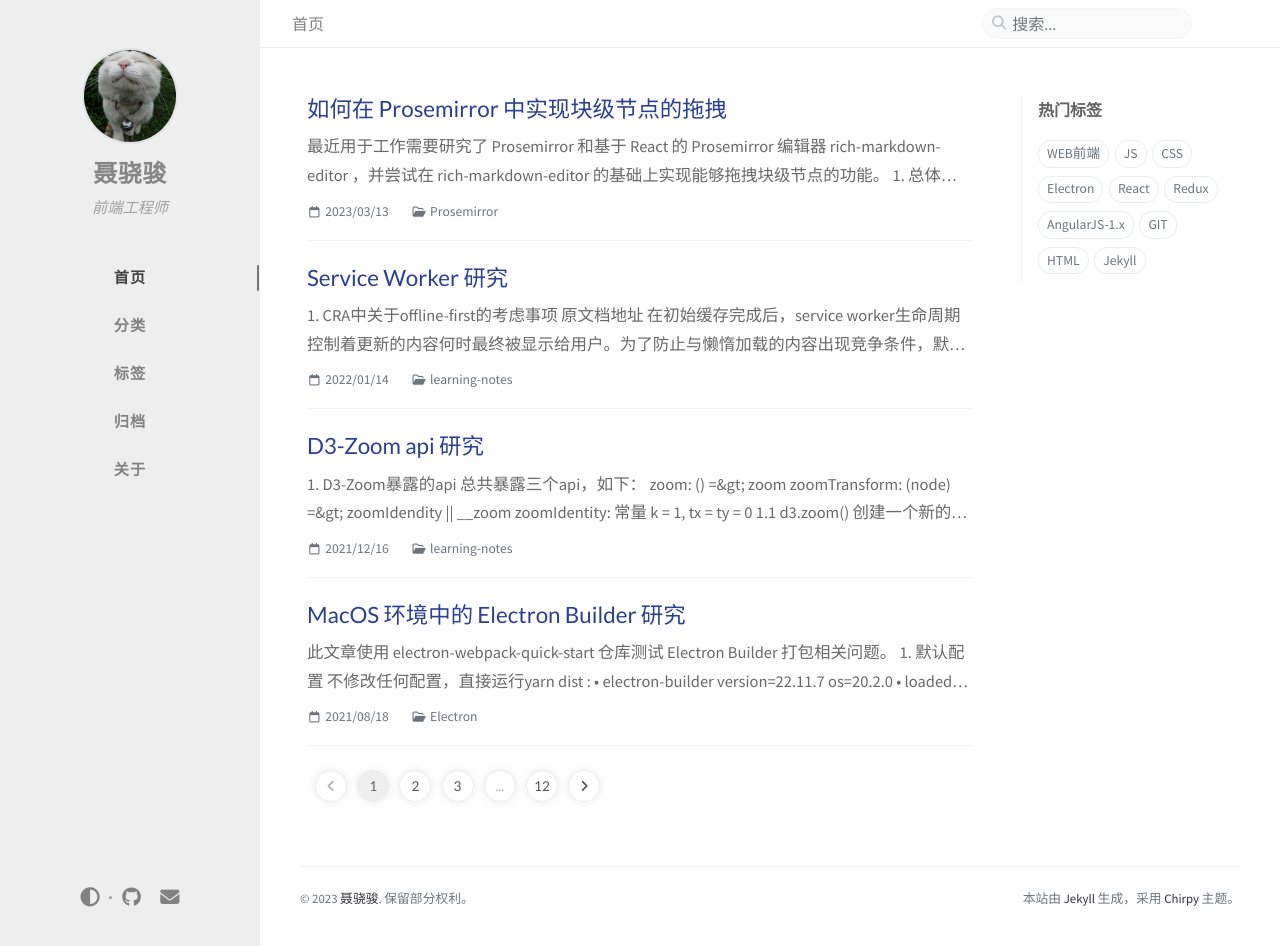
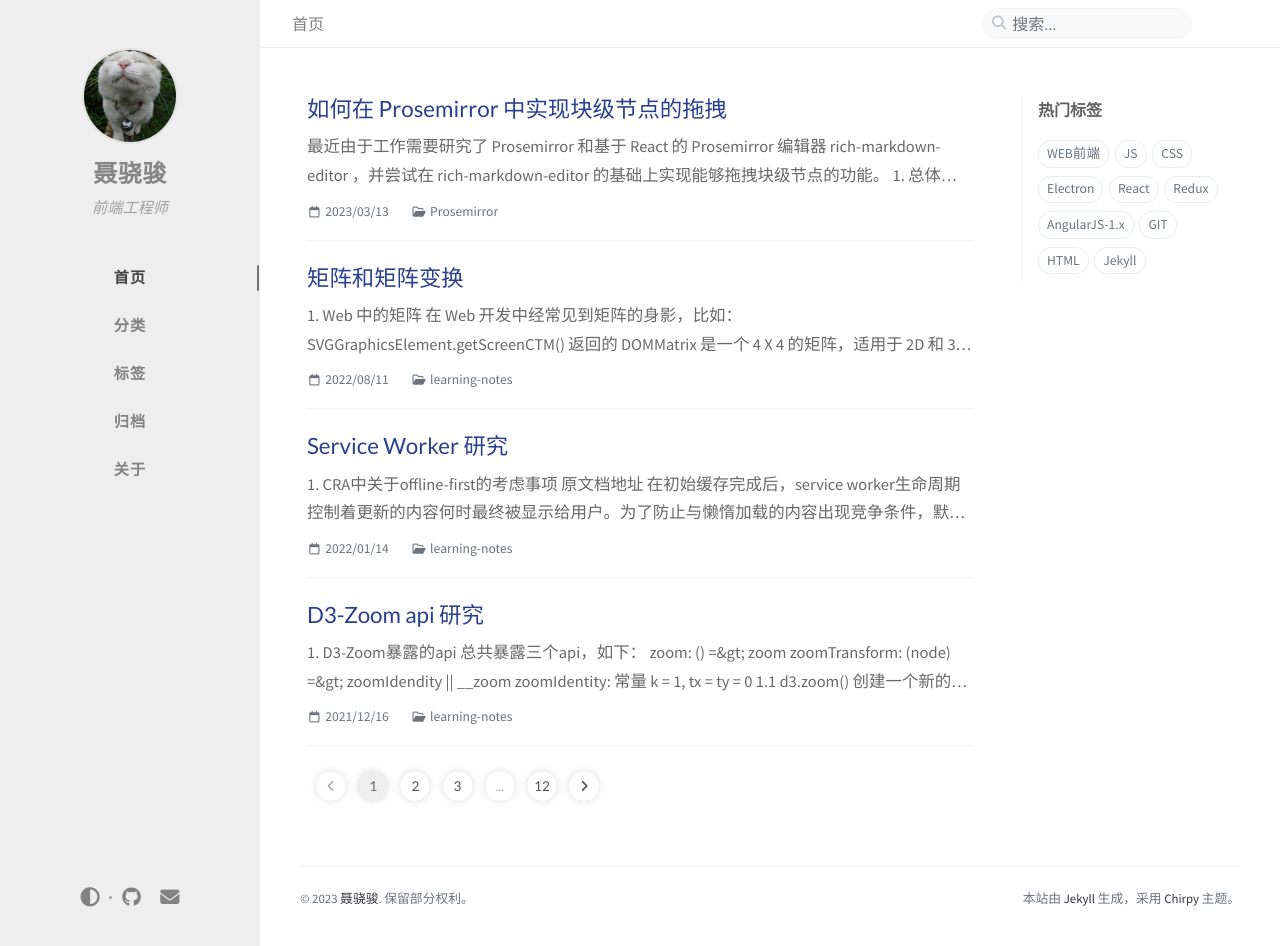
Before and after one commit to nxjniexiao/nxjniexiao.github.io, a Jekyll site: the page built from index.html, in a window 1280 px wide and 946 px high. Built offline with Jekyll 4.4.1, drawn with Linux system fonts in a browser that asks for light colours; the list of posts is cut into pages by our own code; comment, search, counter and statistics services are not loaded; some of the changed lines change nothing that is shown.

Commit message:
feat: add post what is matrix

```diff
--- /dev/null
+++ b/_posts/2022-08-11-what-is-matrix.markdown
@@ -0,0 +1,188 @@
+---
+layout: post
+title: 矩阵和矩阵变换
+date: 2022-08-11 10:03:00 +0800
+categories: learning-notes
+tags: Matrix
+math: true
+---
+
+
+## 1. Web 中的矩阵
+
+在 Web 开发中经常见到矩阵的身影，比如：
+
+- [SVGGraphicsElement.getScreenCTM()](https://developer.mozilla.org/en-US/docs/Web/API/SVGGraphicsElement#instance_methods) 返回的 [DOMMatrix](https://developer.mozilla.org/zh-CN/docs/Web/API/DOMMatrix) 是一个 `4 X 4` 的矩阵，适用于 2D 和 3D 操作，包括旋转和平移。
+
+- CSS 函数 `matrix(``a, b, c, d, tx, ty)` 指定了一个由 6 个值组成的 2D 变换矩阵。
+
+   **齐次坐标**下的表示为：$\begin{bmatrix} a & c & t_x \\\\ b & d & t_y \\\\ 0 & 0 & 1 \end{bmatrix}$
+
+为了搞清楚其含义，特意去学习了下 [GAMES101-现代计算机图形学入门-闫令琪](https://www.bilibili.com/video/BV1X7411F744/?p=2&vd_source=48560471c7e50b7002f592ca83ddaab4) 课程的前几节课，里面详细地讲了向量和矩阵的相关知识。
+
+## 2. 向量乘法
+
+### 2.1 向量点乘
+
+1. 几何定义:
+
+    $\vec a \cdot \vec b = \|\vec a\|\|\vec b\|cos \theta$
+
+    其中 $\|\vec a\|$ 和 $\|\vec b\|$ 分别表示 $\vec a$ 和 $\vec b$ 的模长，$\theta$ 表示两个向量之间的角度。
+
+    $cos \theta = \hat a \cdot \hat b$
+
+    其中 $\hat a$ 和 $\hat b$ 均为单位向量。
+
+2. 代数定义:
+
+    $\vec a \cdot \vec b = \vec a^T \vec b = \begin{pmatrix} x_a & y_a & z_a \end{pmatrix} \begin{pmatrix} x_b \\\\ y_b \\\\ z_b \end{pmatrix} = x_ax_b + y_ay_b + z_az_b$
+
+
+实际用途：
+
+1. 计算两个向量之间的夹角余弦。
+2. 计算一个向量到另一个向量的投影。
+3. 判断一个向量在另一个向量的前面或后面。
+
+### 2.2 向量叉乘
+
+1. 几何定义:
+
+     $\vec a \times \vec b = \|\|a\|\|\|\|b\|\|sin (\theta)n$
+
+    其中 $\theta$ 表示 a 和 b 在它们所定义的平面上的夹角，$\|\|a\|\|$ 和 $\|\|b\|\|$ 是向量的模长，n 为 a、b 所构成的平面的垂直单位向量，方向由右手定则决定。
+
+2. 代数定义:
+
+     $\vec a \times \vec b = A^* b = \underbrace {\begin{pmatrix} 0 & -z_a & y_a \\\\ z_a & 0 & -x_a \\\\ -y_a & x_a & 0 \end{pmatrix}}_{dual \ matrix \ of \ vector \ a} \begin{pmatrix} x_b \\\\ y_b \\\\ z_b \end{pmatrix} = \begin{pmatrix} y_az_b - y_bz_a \\\\ z_ax_b - x_az_b \\\\ x_ay_b - y_ax_b \end{pmatrix}$
+
+
+实际用途:
+
+1. 判断左右。
+2. 判断内外。
+
+## 3.缩放矩阵
+
+**等比缩小** `0.5`，下图中的 `s = 0.5` :
+
+![Untitled](/images/2022-08-11-what-is-matrix/1.png)
+
+用矩阵表示：
+
+$\begin{bmatrix} x^{\prime} \\\\ y^{\prime} \end{bmatrix} = \begin{bmatrix} 0.5 & 0 \\\\ 0 & 0.5
+\end{bmatrix} \begin{bmatrix}  x \\\\ y \end{bmatrix} = \begin {bmatrix} 0.5x \\\\ 0.5y \end{bmatrix}$
+
+**非等比缩放**：
+
+![Untitled](/images/2022-08-11-what-is-matrix/2.png)
+
+用矩阵表示：
+
+$\begin{bmatrix} x^{\prime} \\\\ y^{\prime} \end{bmatrix} = \begin{bmatrix} 0.5 & 0 \\\\ 0 & 1
+\end{bmatrix} \begin{bmatrix}  x \\\\ y \end{bmatrix} = \begin{bmatrix} 0.5x \\\\ y \end{bmatrix}$
+
+## 4.对称矩阵
+
+沿 `y` 轴对称:
+
+![Untitled](/images/2022-08-11-what-is-matrix/3.png)
+
+用矩阵表示：
+
+$\begin{bmatrix} x^{\prime} \\\\ y^{\prime} \end{bmatrix} = \begin{bmatrix} -1 & 0 \\\\ 0 & 1
+\end{bmatrix} \begin{bmatrix}  x \\\\ y \end{bmatrix} = \begin{bmatrix} -x \\\\ y \end{bmatrix}$
+
+## 5.切变矩阵
+
+沿 `x` 轴切边:
+
+![Untitled](/images/2022-08-11-what-is-matrix/4.png)
+
+提示：
+
+1. 在 `y = 0` 处的水平移动是 `0` 。
+2. 在 `y = 1` 处的水平移动是 `a` 。
+3. 垂直移动始终为 `0` 。
+
+因此变化后的 x/y 坐标满足：
+
+$x^{\prime} = x + ay$
+
+$y^{\prime} = y$
+
+用矩阵表示：
+
+$\begin{bmatrix} x^{\prime} \\\\ y^{\prime} \end{bmatrix} = \begin{bmatrix} 1 & a \\\\ 0 & 1
+\end{bmatrix} \begin{bmatrix}  x \\\\ y \end{bmatrix} = \begin{bmatrix} x + ay \\\\ y \end{bmatrix}$
+
+## 6.旋转矩阵
+
+逆时针旋转 $45^{\circ}$ :
+
+![Untitled](/images/2022-08-11-what-is-matrix/5.png)
+
+**推导过程**：
+
+![Untitled](/images/2022-08-11-what-is-matrix/6.png)
+
+坐标变化：
+
+1. 左上角 $[0, \ 1]$ 变为  $[-sin\theta, \ cos\theta]$
+
+    $\begin{bmatrix} a & c \\\\ b & d \end{bmatrix}\begin{bmatrix} 0 \\\\ 1 \end{bmatrix} = \begin{bmatrix} -sin\theta \\\\ cos\theta \end{bmatrix}$
+
+    由  $a\cdot0 + c\cdot1 = -sin\theta$ 得出 $c=-sin\theta$ 。
+
+    由  $b\cdot0 + d\cdot1 = cos\theta$ 得出 $d=cos\theta$ 。
+
+2. 右下角 $[1, \ 0]$ 变为  $[cos\theta, \ sin\theta]$
+
+    $\begin{bmatrix} a & c \\\\ b & d \end{bmatrix}\begin{bmatrix} 1 \\\\ 0 \end{bmatrix} = \begin{bmatrix} cos\theta \\\\ sin\theta \end{bmatrix}$
+
+    由  $a\cdot1 + c\cdot0 = cos\theta$ 得出 $a=cos\theta$ 。
+
+    由  $b\cdot1 + d\cdot0 = sin\theta$ 得出 $b=sin\theta$ 。
+
+
+**因此逆时针旋转一个角度 $\theta$ 的变换矩阵为** :
+
+$\begin{bmatrix} x^{\prime} \\\\ y^{\prime} \end{bmatrix} = \begin{bmatrix} cos \theta & -sin \theta \\\\ sin \theta & cos \theta
+\end{bmatrix} \begin{bmatrix}  x \\\\ y \end{bmatrix}$
+
+## 7.平移矩阵
+
+x方向平移 tx ，y方向平移 ty :
+
+![Untitled](/images/2022-08-11-what-is-matrix/7.png)
+
+用矩阵表示为 :
+
+$\begin{bmatrix} x^{\prime} \\\\ y^{\prime} \end{bmatrix} = \begin{bmatrix} 1 & 0 \\\\ 0 & 1
+\end{bmatrix} \begin{bmatrix}  x \\\\ y \end{bmatrix} + \begin{bmatrix}  t_x \\\\ t_y \end{bmatrix}$
+
+上述变化并不是线性变换，因此我们引入**齐次坐标**这个概念去解决平移的问题：
+
+增加第三个坐标（w坐标）
+
+2D 点： $(x, \ y, \ 1)^T$
+
+2D 向量： $(x, \ y, \ 0)^T$
+
+$\begin{bmatrix} x^{\prime} \\\\ y^{\prime} \\\\ w^{\prime} \end{bmatrix} = \begin{bmatrix} 1 & 0 & t_x \\\\ 0 & 1 & t_y \\\\ 0 & 0 & 1
+\end{bmatrix} \begin{bmatrix}  x \\\\ y \\\\ 1 \end{bmatrix} = \begin{bmatrix}  x + t_x \\\\ y + t_y \\\\ 1 \end{bmatrix}$
+
+## 8.使用齐次坐标的2D变换
+
+1. 缩放:
+
+    $S(s_x, s_y) = \begin{pmatrix} s_x & 0 & 0 \\\\ 0 & x_y & 0 \\\\ 0 & 0 & 1 \end{pmatrix}$
+
+2. 旋转:
+
+    $R(\alpha) = \begin{pmatrix} cos\alpha & -sin\alpha & 0 \\\\ sin\alpha & cos\alpha & 0 \\\\ 0 & 0 & 1 \end{pmatrix}$
+
+3. 移动:
+
+    $S(s_x, s_y) = \begin{pmatrix} 1 & 0 &t_x \\\\ 0 & 1 & t_y \\\\ 0 & 0 & 1 \end{pmatrix}$
--- a/_posts/2023-03-13-drag-and-drop-block-in-prosemirror.markdown
+++ b/_posts/2023-03-13-drag-and-drop-block-in-prosemirror.markdown
@@ -7,7 +7,7 @@ tags: Prosemirror
 ---
 
 
-最近用于工作需要研究了 Prosemirror 和基于 React 的 Prosemirror 编辑器 [rich-markdown-editor](https://github.com/outline/rich-markdown-editor) ，并尝试在 rich-markdown-editor 的基础上实现能够拖拽块级节点的功能。
+最近由于工作需要研究了 Prosemirror 和基于 React 的 Prosemirror 编辑器 [rich-markdown-editor](https://github.com/outline/rich-markdown-editor) ，并尝试在 rich-markdown-editor 的基础上实现能够拖拽块级节点的功能。
 
 ## 1. 总体思路
 
```
Also changed, not shown: images/2022-08-11-what-is-matrix/1.png (added), images/2022-08-11-what-is-matrix/2.png (added), images/2022-08-11-what-is-matrix/3.png (added), images/2022-08-11-what-is-matrix/4.png (added), images/2022-08-11-what-is-matrix/5.png (added), images/2022-08-11-what-is-matrix/6.png (added), images/2022-08-11-what-is-matrix/7.png (added).
